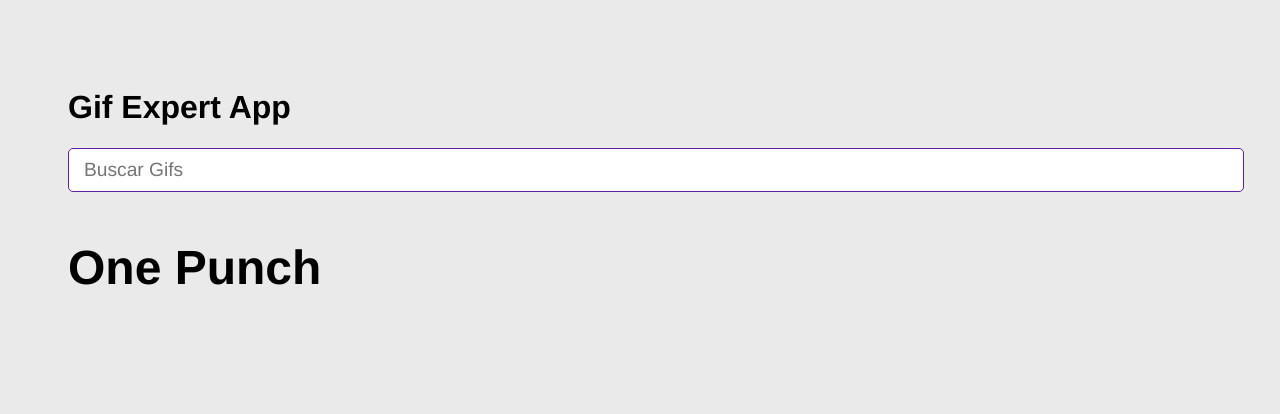
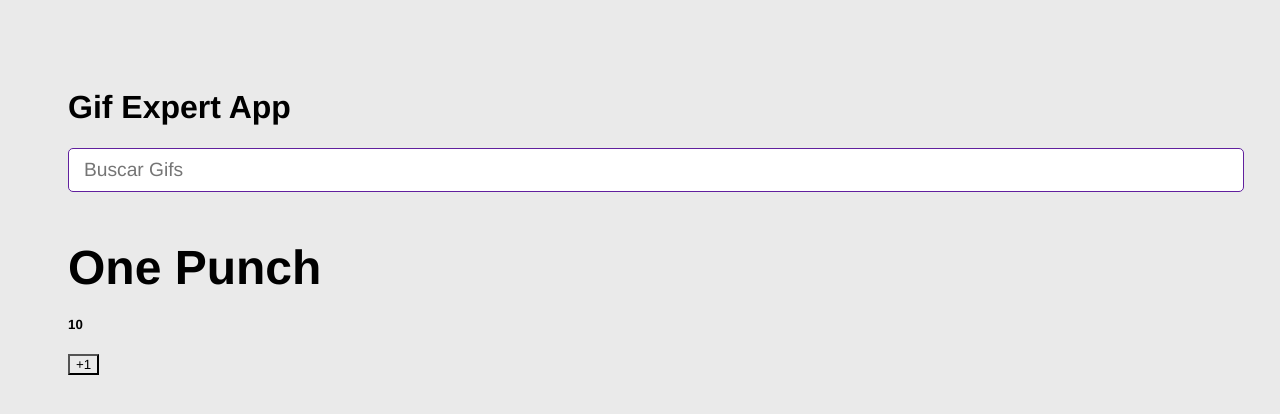
Before and after one commit to arosteguimaranto/Gif-Expert-App, a React (Vite) app: page / in a window 1280 px wide. Shown: the top 414 px of the page. Built offline with nearby package versions, Linux system fonts and the light colour scheme; no server answers.

Commit message:
useEffect

```diff
--- a/src/components/GifGrid.jsx
+++ b/src/components/GifGrid.jsx
@@ -1,21 +1,24 @@
-
+import { useState, useEffect} from "react";
 import { getGifs } from "../helpers/getGifs";
 
 
 
 export const GifGrid = ({ category }) => {
 
+  const [counter, setCounter] = useState(10);
 
-  // Lo mando a llamar
-
-  getGifs(category);
-
+  useEffect(() => {
+    getGifs(category);
+  }, [])
 
   return (
 
     <>
       <h3>{category}</h3>
 
+      <h5>{counter}</h5>
+      <button onClick={ () => setCounter(counter + 1) }> +1 </button>
+
     </>
   )
 }
```
